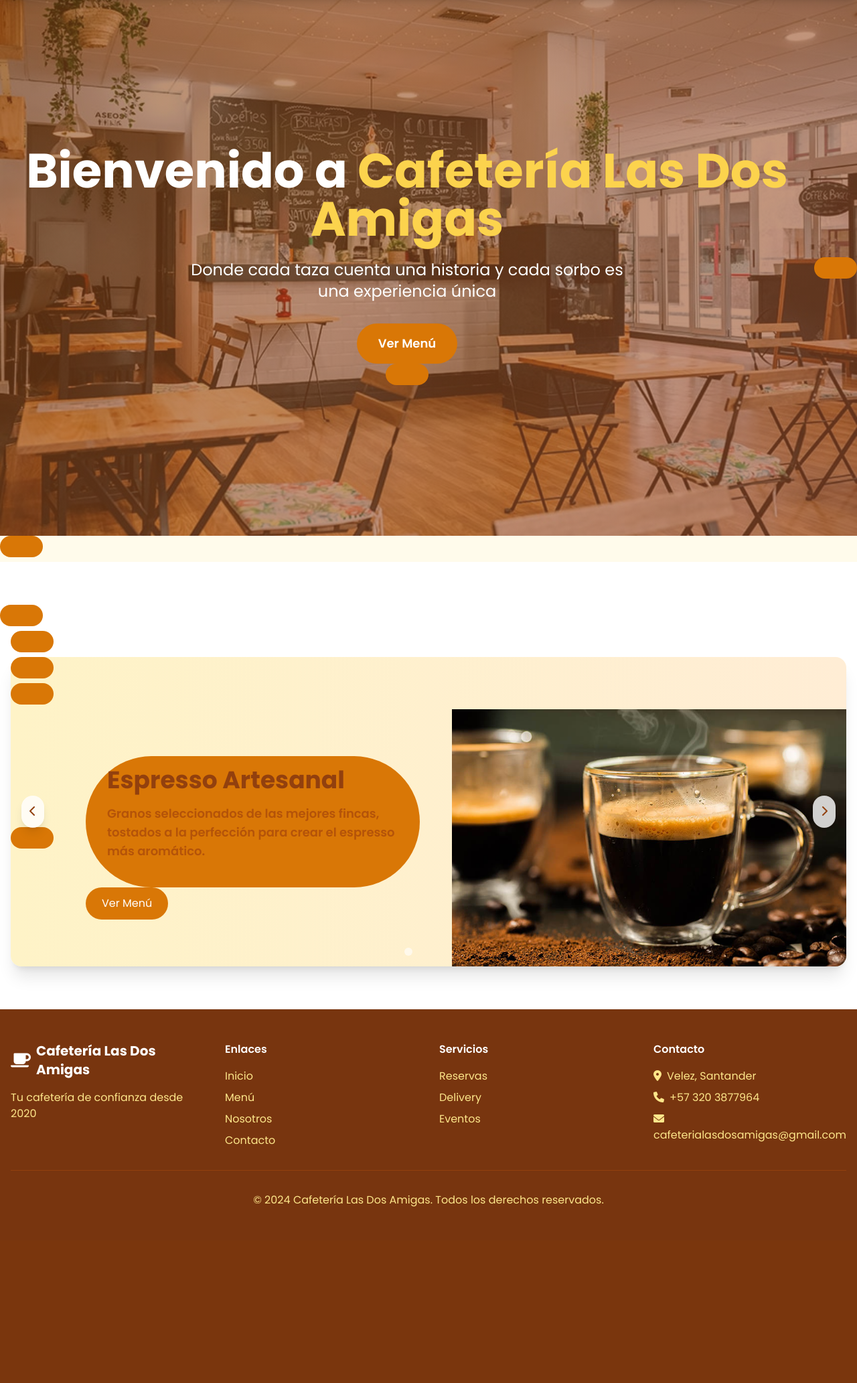
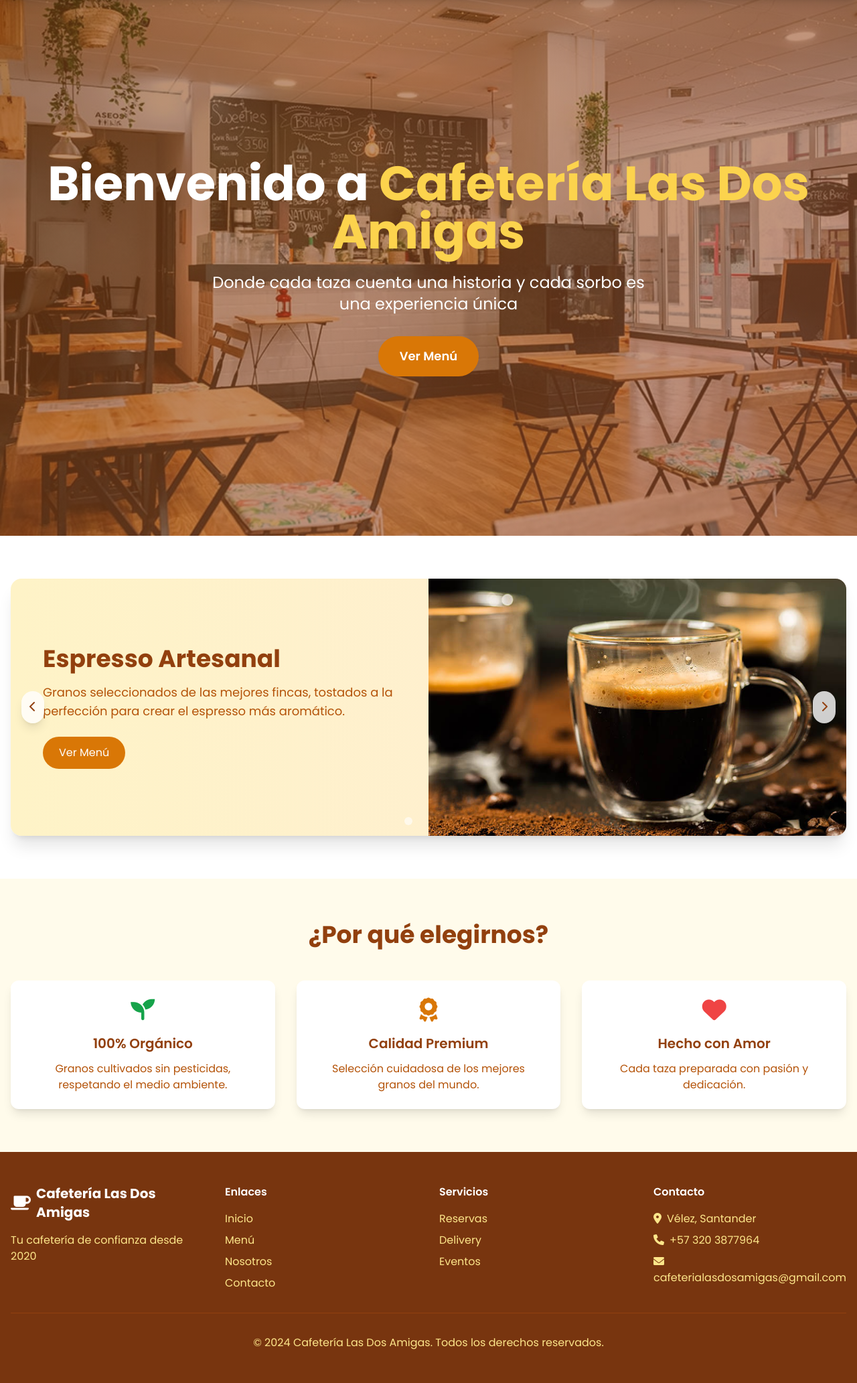
Before and after one commit to Danielaaa09/cafeteria_project, a Flask app: page / in a window 1280 px wide. Shown: the part 72-2137 px from the top of the page at 67% size. Before the commit the page ends 1874 px from the top, so only its background shows below. Run offline with Flask 3, Linux system fonts and the light colour scheme; parts of the project's set-up code (start-up, migrations or seed data) failed here and were passed over; some libraries are stand-ins or nearby versions.

Commit message:
correciones hechas

```diff
--- a/templates/paginaprin.html
+++ b/templates/paginaprin.html
@@ -7,7 +7,6 @@
     <script src="https://cdn.tailwindcss.com"></script>
     <link href="https://cdnjs.cloudflare.com/ajax/libs/font-awesome/6.0.0/css/all.min.css" rel="stylesheet">
     <link rel="stylesheet" href="{{ url_for('static', filename='css/Styles.css') }}">
-
 </head>
 <body class="bg-amber-50">
     <!-- Header -->
@@ -61,7 +60,9 @@
             <div class="space-x-4 scroll-reveal">
                 <a href="{{ url_for('menu_routes.menu') }}" class="bg-amber-600 text-white px-8 py-4 rounded-full text-lg font-semibold hover:bg-amber-700 transition-colors inline-block">
                     Ver Menú
+                </a>
 
+                </a>
             </div>
         </div>
     </section>
@@ -153,87 +154,76 @@
         </div>
     </section>
 
+    <!-- Features Section -->
+    <section class="py-16 bg-amber-50">
+        <div class="container mx-auto px-4">
+            <h2 class="text-4xl font-bold text-center text-amber-800 mb-12 scroll-reveal">¿Por qué elegirnos?</h2>
+            <div class="grid md:grid-cols-3 gap-8">
+                <div class="text-center p-6 bg-white rounded-xl shadow-lg scroll-reveal">
+                    <i class="fas fa-seedling text-4xl text-green-600 mb-4"></i>
+                    <h3 class="text-xl font-semibold text-amber-800 mb-3">100% Orgánico</h3>
+                    <p class="text-amber-700">Granos cultivados sin pesticidas, respetando el medio ambiente.</p>
+                </div>
+                <div class="text-center p-6 bg-white rounded-xl shadow-lg scroll-reveal">
+                    <i class="fas fa-award text-4xl text-amber-600 mb-4"></i>
+                    <h3 class="text-xl font-semibold text-amber-800 mb-3">Calidad Premium</h3>
+                    <p class="text-amber-700">Selección cuidadosa de los mejores granos del mundo.</p>
+                </div>
+                <div class="text-center p-6 bg-white rounded-xl shadow-lg scroll-reveal">
+                    <i class="fas fa-heart text-4xl text-red-500 mb-4"></i>
+                    <h3 class="text-xl font-semibold text-amber-800 mb-3">Hecho con Amor</h3>
+                    <p class="text-amber-700">Cada taza preparada con pasión y dedicación.</p>
+                </div>
+            </div>
+        </div>
+    </section>
+
     <!-- Footer -->
     <footer class="bg-amber-900 text-white py-12">
-
         <div class="container mx-auto px-4">
-
             <div class="grid md:grid-cols-4 gap-8">
-
                 <div>
-
                     <div class="flex items-center space-x-2 mb-4">
-
                         <i class="fas fa-coffee text-2xl"></i>
-
                         <h3 class="text-xl font-bold">Cafetería Las Dos Amigas</h3>
-
                     </div>
-
                     <p class="text-amber-200">Tu cafetería de confianza desde 2020</p>
-
                 </div>
-
                 <div>
-
                     <h4 class="font-semibold mb-4">Enlaces</h4>
-
                     <ul class="space-y-2">
-
-                    <li><a href="index.html" class="text-amber-200 hover:text-white transition-colors">Inicio</a></li>
-
-                    <li><a href="menu.html" class="text-amber-200 hover:text-white transition-colors">Menú</a></li>
-
-                    <li><a href="about.html" class="text-amber-200 hover:text-white transition-colors">Nosotros</a></li>
-
-                    <li><a href="contact.html" class="text-amber-200 hover:text-white transition-colors">Contacto</a></li>
-
+                        <li><a href="{{ url_for('index') }}" class="text-amber-200 hover:text-white transition-colors">Inicio</a></li>
+                        <li><a href="{{ url_for('menu_routes.menu') }}" class="text-amber-200 hover:text-white transition-colors">Menú</a></li>
+                        <li><a href="{{ url_for('acerca_routes.acerca') }}" class="text-amber-200 hover:text-white transition-colors">Nosotros</a></li>
+                        <li><a href="{{ url_for('contacto_routes.contacto') }}" class="text-amber-200 hover:text-white transition-colors">Contacto</a></li>
                     </ul>
-
                 </div>
-
                 <div>
-
                     <h4 class="font-semibold mb-4">Servicios</h4>
-
                     <ul class="space-y-2">
-
-                    <li><a href="reservations.html" class="text-amber-200 hover:text-white transition-colors">Reservas</a></li>
-
-                    <li><a href="menu.html" class="text-amber-200 hover:text-white transition-colors">Delivery</a></li>
-
-                    <li><a href="about.html" class="text-amber-200 hover:text-white transition-colors">Eventos</a></li>
-
+                        <li><a href="{{url_for('reserva_routes.reserva')}}" class="text-amber-200 hover:text-white transition-colors">Reservas</a></li>
+                        <li><a href="{{ url_for('menu_routes.menu') }}" class="text-amber-200 hover:text-white transition-colors">Delivery</a></li>
+                        <li><a href="{{ url_for('acerca_routes.acerca') }}" class="text-amber-200 hover:text-white transition-colors">Eventos</a></li>
                     </ul>
-
                 </div>
-
                 <div>
-
                     <h4 class="font-semibold mb-4">Contacto</h4>
-
-                <p class="text-amber-200 mb-2"><i class="fas fa-map-marker-alt mr-2"></i>Velez, Santander</p>
-
+                    <p class="text-amber-200 mb-2"><i class="fas fa-map-marker-alt mr-2"></i>Vélez, Santander</p>
                     <p class="text-amber-200 mb-2"><i class="fas fa-phone mr-2"></i>+57 320 3877964</p>
-
                     <p class="text-amber-200"><i class="fas fa-envelope mr-2"></i>cafeterialasdosamigas@gmail.com</p>
-
                 </div>
-
             </div>
-
             <div class="border-t border-amber-800 mt-8 pt-8 text-center">
-
                 <p class="text-amber-200">&copy; 2024 Cafetería Las Dos Amigas. Todos los derechos reservados.</p>
-
             </div>
-
         </div>
+    </footer>
 
     <script>
         // Mobile menu toggle
         const mobileMenuBtn = document.getElementById('mobile-menu-btn');
         const mobileMenu = document.getElementById('mobile-menu');
+
         mobileMenuBtn.addEventListener('click', () => {
             mobileMenu.classList.toggle('hidden');
         });
@@ -247,6 +237,7 @@
         function showSlide(index) {
             slides.forEach(slide => slide.classList.remove('active'));
             indicators.forEach(indicator => indicator.classList.remove('bg-white'));
+
             slides[index].classList.add('active');
             indicators[index].classList.add('bg-white');
         }
@@ -261,6 +252,7 @@
             showSlide(currentSlide);
         }
 
+        // Event listeners
         document.getElementById('nextBtn').addEventListener('click', nextSlide);
         document.getElementById('prevBtn').addEventListener('click', prevSlide);
 
@@ -271,19 +263,27 @@
             });
         });
 
+        // Auto-play carousel
         let autoPlay = setInterval(nextSlide, 5000);
 
+        // Pause on hover
         const carouselContainer = document.querySelector('.carousel-container');
         carouselContainer.addEventListener('mouseenter', () => clearInterval(autoPlay));
         carouselContainer.addEventListener('mouseleave', () => {
             autoPlay = setInterval(nextSlide, 5000);
         });
 
+        // Initialize first slide
         showSlide(0);
 
         // Scroll reveal animation
-        const observerOptions = { threshold: 0.1, rootMargin: '0px 0px -50px 0px' };
+        const observerOptions = {
+            threshold: 0.1,
+            rootMargin: '0px 0px -50px 0px'
+        };
+
         const revealElements = document.querySelectorAll('.scroll-reveal');
+
         const revealOnScroll = new IntersectionObserver((entries, observer) => {
             entries.forEach(entry => {
                 if (entry.isIntersecting) {
@@ -292,6 +292,7 @@
                 }
             });
         }, observerOptions);
+
         revealElements.forEach(element => {
             revealOnScroll.observe(element);
         });
--- a/templates/recuperar_contrasena.html
+++ b/templates/recuperar_contrasena.html
@@ -6,7 +6,7 @@
     <title>Recuperar Contraseña - Cafetería Las Dos Amigas</title>
     <script src="https://cdn.tailwindcss.com"></script>
     <link href="https://cdnjs.cloudflare.com/ajax/libs/font-awesome/6.0.0/css/all.min.css" rel="stylesheet">
-     <link rel="stylesheet" href="{{ url_for('static', filename='css/estilos.css') }}">
+     <link rel="stylesheet" href="{{ url_for('static', filename='css/Styles.css') }}">
 </head>
 <body class="min-h-screen bg-gradient-to-br from-amber-100 via-orange-50 to-amber-200 overflow-x-hidden">
     <!-- Coffee Particles Background -->
```
Lines whose indentation alone changed are shown as unchanged.
